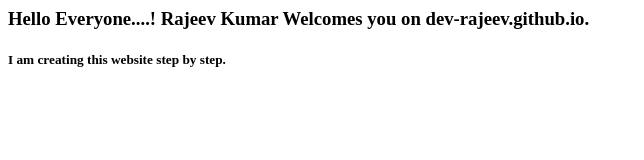
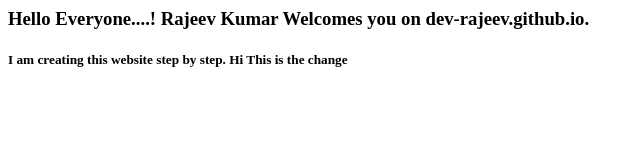
Before and after one commit to dev-rajeev/dev-rajeev.github.io, a plain HTML site: page index.html in a window 1280 px wide. Shown: the whole page, without its empty margins (0-644 px from the left). Drawn offline with Linux system fonts and the light colour scheme.

Commit message:
Checking Merge Request

```diff
--- a/index.html
+++ b/index.html
@@ -6,6 +6,7 @@
 <h3>Hello Everyone....! Rajeev Kumar Welcomes you on dev-rajeev.github.io.</h3>
 <h5>
     I am creating this website step by step.
+    Hi This is the change
 </h5>
 
 </body>
```
